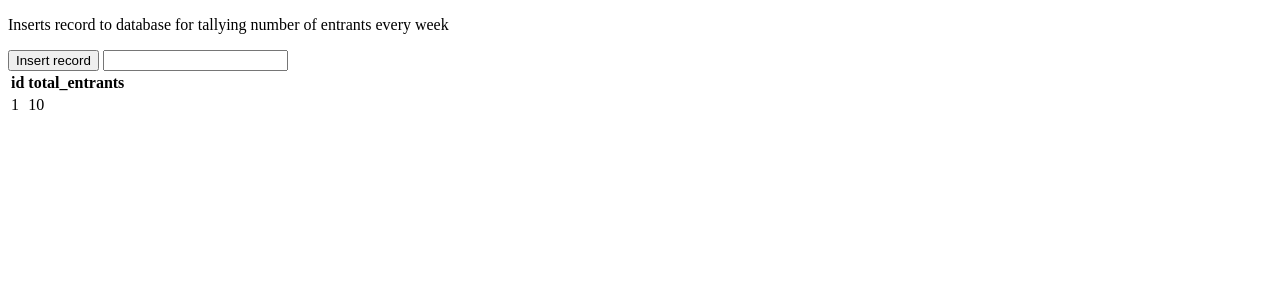
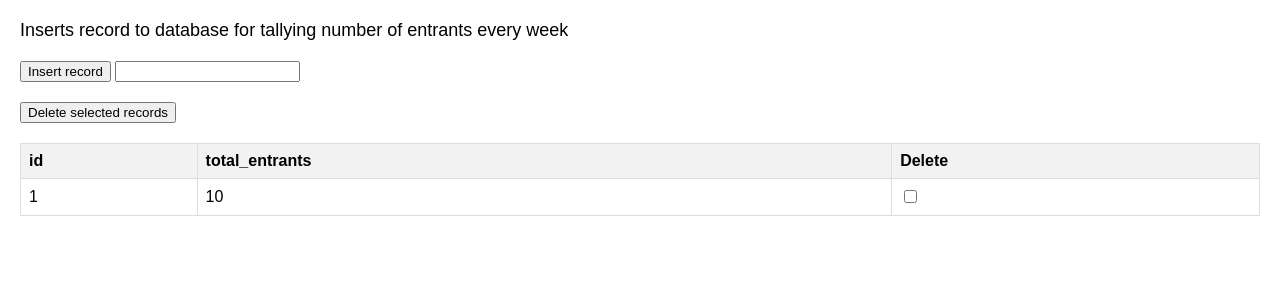
Before and after one commit to The-BI-Developer/HWCC_event_tally, a Flask app: page / in a window 1280 px wide. Shown: the top 300 px of the page. Run offline with Flask 3, Linux system fonts and the light colour scheme; tables that the repository leaves empty or names only in its code hold one stand-in row (values such as "Sample post").

Commit message:
feat:added deletion option upon checkbox

```diff
--- a/run.py
+++ b/run.py
@@ -24,6 +24,7 @@ def display_table():
 
 @app.route("/process_data",methods=["POST"])
 def send_data():
+
     entries = int(request.form["input_entries"]) #linked to html name attribute
 
     #did we actually forget the insert statement syntax :lol
@@ -34,12 +35,27 @@ def send_data():
         cursor.execute(sql, (entries,)) #adding comma to introduce a tuple?
         db.commit()
 
+    # # Close connections - with takes care of cursor.close
+    # cursor.close()
+    ## intentionally removed this to keep db connections open otherwise unexpected results?
+    # db.close()
 
-    # Close connections
-    cursor.close()
-    db.close()
 
     return redirect("/") #redirection after submission
 
+@app.route("/delete_records", methods=["POST"])
+def delete_records():
+    record_ids = request.form.getlist('record_ids')
+    if record_ids:
+        # Delete records
+        sql_delete = "DELETE FROM hwcc_entrants WHERE id IN (%s)"
+        ids_placeholder = ', '.join(['%s'] * len(record_ids))
+
+        with db.cursor() as cursor_delete:
+            cursor_delete.execute(sql_delete % ids_placeholder, tuple(record_ids))
+            db.commit()
+
+    return redirect("/")  # Redirect after deletion
+
 if __name__ == "__main__":
     app.run()
--- /dev/null
+++ b/static/css/styles.css
@@ -0,0 +1,35 @@
+/* styles.css */
+
+body {
+    font-family: Arial, sans-serif;
+    margin: 20px;
+}
+
+p {
+    font-size: 18px;
+    margin-bottom: 20px;
+}
+
+form {
+    margin-bottom: 20px;
+}
+
+table {
+    width: 100%;
+    border-collapse: collapse;
+    margin-top: 20px;
+}
+
+th, td {
+    border: 1px solid #ddd;
+    padding: 8px;
+    text-align: left;
+}
+
+th {
+    background-color: #f2f2f2;
+}
+
+tr:nth-child(even) {
+    background-color: #f9f9f9;
+}
--- a/templates/index.html
+++ b/templates/index.html
@@ -2,22 +2,22 @@
 <html>
 <head>
     <title>Enter Data</title>
+    <link rel="stylesheet" href="{{ url_for('static', filename='css/styles.css') }}">
 </head>
 
 <body>
     <p>Inserts record to database for tallying number of entrants every week</p>
 
-    <!-- form action -->
-
+    <!-- Form for inserting records -->
     <form action="process_data" method="POST" onsubmit="return validateInteger()">
         <button type="submit">Insert record</button>
-
-        <!-- the name attribute is passed onto jinja within send_data function -->
+        <!-- The name attribute is passed onto Jinja within send_data function -->
         <input name="input_entries" type="number">
-
     </form>
 
-
+    <!-- Form for deleting records -->
+    <form action="delete_records" method="POST">
+        <button type="submit">Delete selected records</button>
 
         <!-- This is my database table -->
         <table>
@@ -26,6 +26,7 @@
                     {% for column in col_names %}
                         <th>{{ column }}</th>
                     {% endfor %}
+                    <th>Delete</th>
                 </tr>
             </thead>
             <tbody>
@@ -34,12 +35,11 @@
                         {% for item in row %}
                             <td>{{ item }}</td>
                         {% endfor %}
+                        <td><input type="checkbox" name="record_ids" value="{{ row.id }}"></td>
                     </tr>
                 {% endfor %}
             </tbody>
         </table>
-
+    </form>
 </body>
-
-
 </html>
```
Lines whose indentation alone changed are shown as unchanged.
